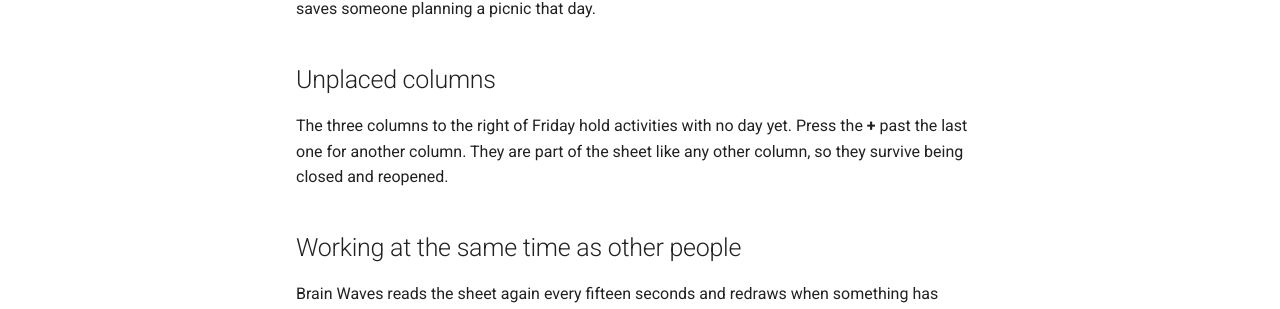
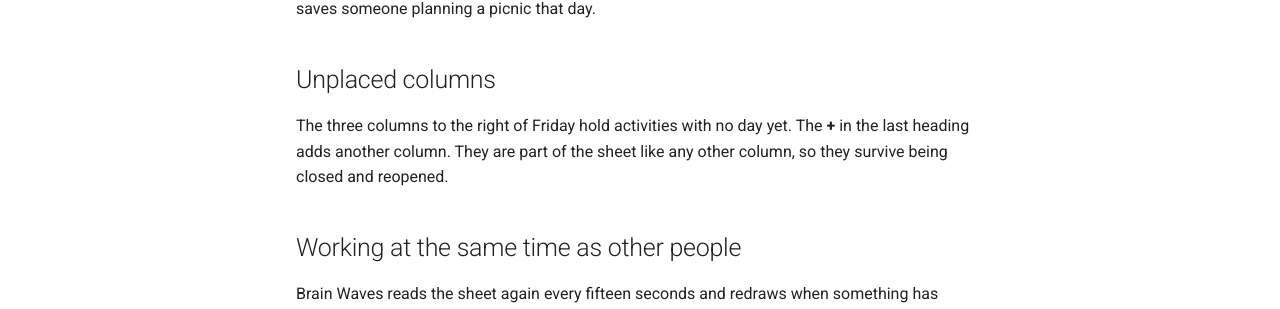
Before and after one commit to Dylan-Puppet-Master/Brain-Waves, an MkDocs documentation site: the page built from docs/board.md, in a window 1280 px wide and 900 px high, scrolled down 1275 px. Shown: the part 474-783 px from the top of the window. Built offline with MkDocs 1.6.1 and Material for MkDocs 9.7.7, drawn with Linux system fonts in a browser that asks for light colours.

Commit message:
Say where the add-column button is
Co-Authored-By: Claude Opus 5 <noreply@anthropic.com>

```diff
--- a/docs/board.md
+++ b/docs/board.md
@@ -49,9 +49,9 @@ Thursday saves someone planning a picnic that day.
 
 ## Unplaced columns
 
-The three columns to the right of Friday hold activities with no day yet. Press the **+**
-past the last one for another column. They are part of the sheet like any other column, so
-they survive being closed and reopened.
+The three columns to the right of Friday hold activities with no day yet. The **+** in the
+last heading adds another column. They are part of the sheet like any other column, so they
+survive being closed and reopened.
 
 ## Working at the same time as other people
 
```
